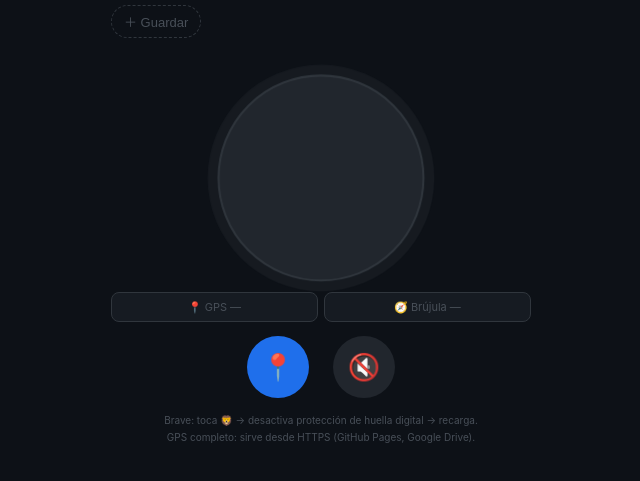
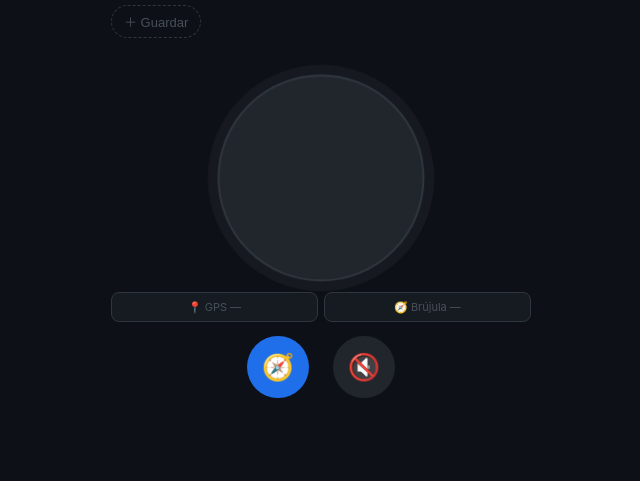
Before and after one commit to lemuag/TakeMeHome, a plain HTML site: page index.html in a window 1280 px wide. Shown: the part 125-606 px from the top of the page, without its empty margins (319-959 px from the left). Drawn offline with Linux system fonts and the light colour scheme.

Commit message:
Change button title and remove note section
Updated button title for GPS activation and removed note about Brave browser.

```diff
--- a/index.html
+++ b/index.html
@@ -131,7 +131,7 @@ input[type=text]:focus{border-color:#388BFD}
 </div>
 
 <div class="fabs-row">
-  <button class="fab" id="btn-act" onclick="activateReal()" title="Activar GPS y brújula">📍</button>
+  <button class="fab" id="btn-act" onclick="activateReal()" title="Activar Geolocalizador">🧭</button>
   <button class="fab sec" id="snd-btn" onclick="toggleSound()" title="Activar sonido">🔇</button>
 </div>
 
@@ -143,10 +143,7 @@ input[type=text]:focus{border-color:#388BFD}
   <div class="dist-val" id="dist-val">—</div>
 </div>
 
-<p class="note">
-  Brave: toca 🦁 → desactiva protección de huella digital → recarga.<br>
-  GPS completo: sirve desde HTTPS (GitHub Pages, Google Drive).
-</p>
+
 
 </div>
 <script>
```
